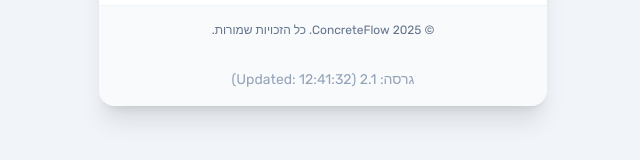
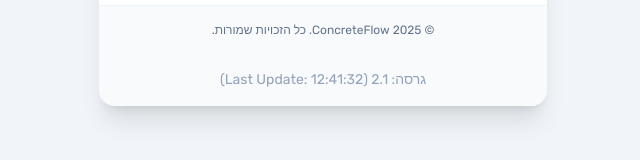
Before and after one commit to amrsaf01/concreteflow, a React (Vite) app: page / in a window 1280 px wide. Shown: the part 606-766 px from the top of the page, without its empty margins (348-988 px from the left). Built offline with nearby package versions, Linux system fonts and the light colour scheme; no server answers.

Commit message:
Fix: Force redeploy with timestamp v2.1.2

```diff
--- a/components/LoginPage.tsx
+++ b/components/LoginPage.tsx
@@ -94,7 +94,7 @@ export const LoginPage: React.FC = () => {
                     &copy; {new Date().getFullYear()} ConcreteFlow. כל הזכויות שמורות.
                     <br />
                     <div className="mt-8 text-center text-sm text-slate-400">
-                        גרסה: 2.1 (Updated: {new Date().toLocaleTimeString('he-IL')})
+                        גרסה: 2.1 (Last Update: {new Date().toLocaleTimeString('he-IL')})
                     </div>
                 </div>
             </div>
```
